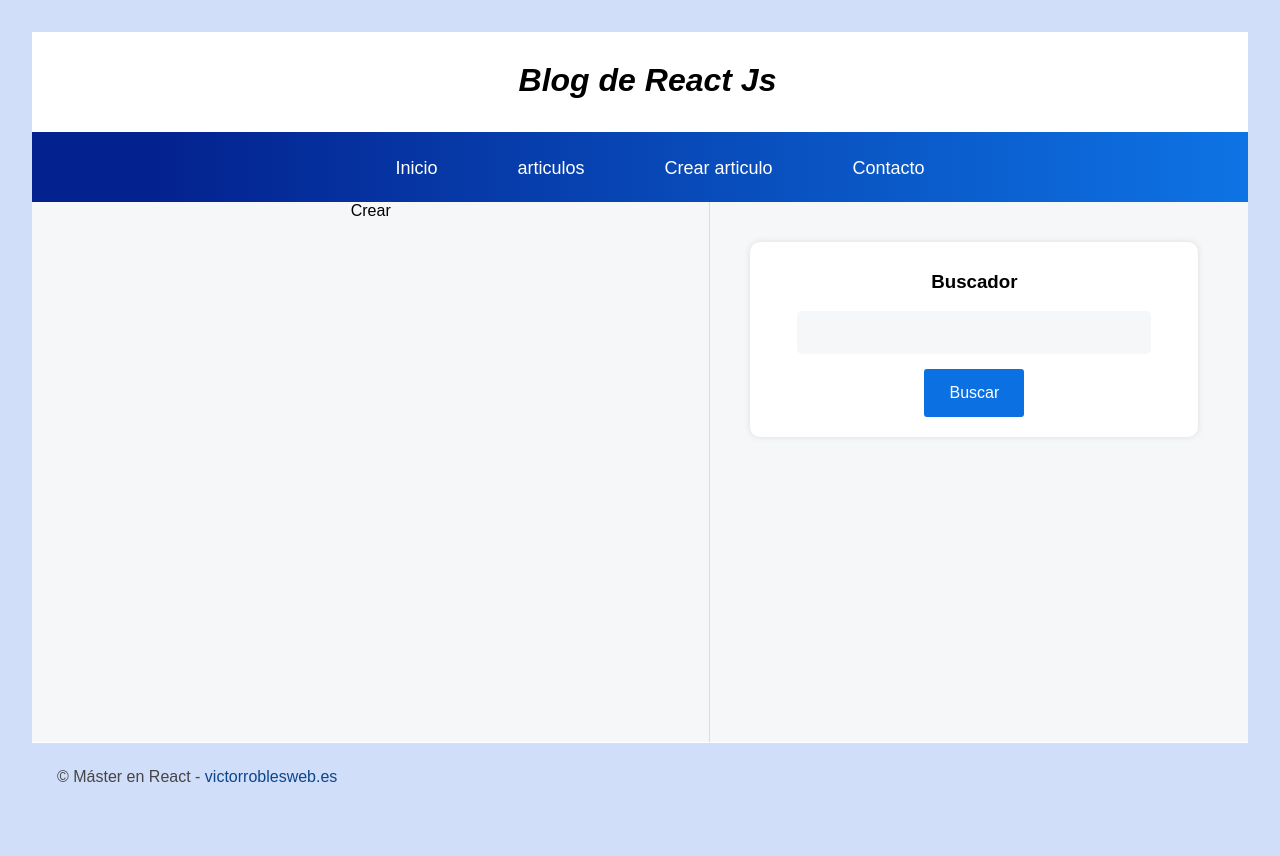
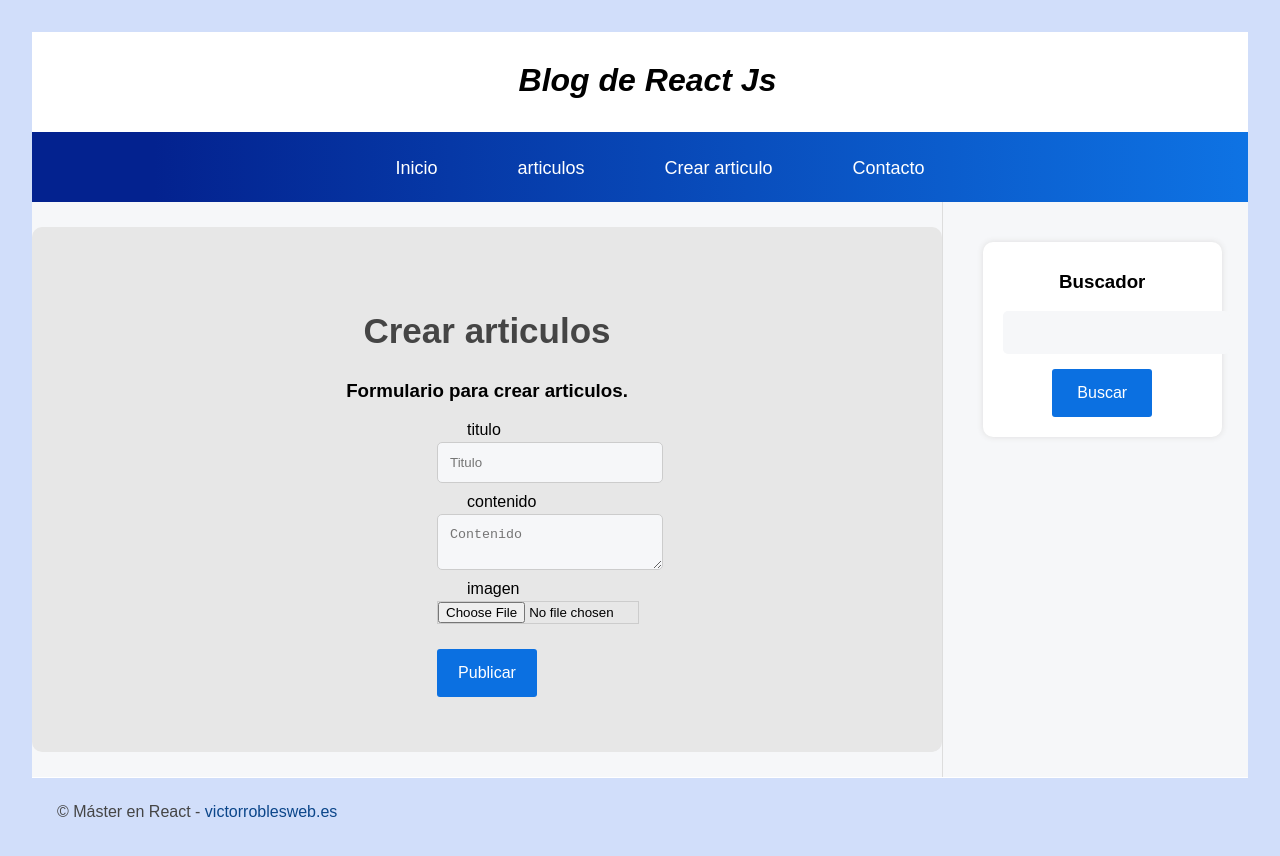
Before and after one commit to N4than13L/Blog-Reactivo, a React (Vite) app in the folder proyecto-blog/: page /crear-articulo in a window 1280 px wide. Shown: the top 856 px of the page. Built offline with nearby package versions, Linux system fonts and the light colour scheme.

Commit message:
agregando hook para formulario, refactorizando el codigo en apartado de articulos y creando su respectivo helper

```diff
--- a/proyecto-blog/src/components/pages/Articulos.jsx
+++ b/proyecto-blog/src/components/pages/Articulos.jsx
@@ -2,10 +2,13 @@ import React from "react";
 // 1. se importa los hooks useState y UseEffect.
 import { useState, useEffect } from "react";
 import { global } from "../../helpers/global";
+import { Peticion } from "../../helpers/Peticion";
+import { Listado } from "./Listado";
 
 export const Articulos = () => {
   // 2. Se crea el stado.
   const [articulos, setArticulos] = useState([]);
+  const [cargando, setCargando] = useState(true);
 
   // 3. se instancia el useEffect.
   useEffect(() => {
@@ -15,40 +18,23 @@ export const Articulos = () => {
   // 4. hacer la funcion correspondiente para conseguir los datos del api.
   const conseguir_articulos = async () => {
     // obtener la url.
-    const url = global.url + "articulos";
 
-    // hacer una variable para el await.
-    let peticion = await fetch(url, {
-      method: "GET",
-    });
-
-    // darle formato JSON a la variable de la peticion.
-    let datos = await peticion.json();
+    // console.log(await Peticion(global.url + "articulos", "GET"));
+    const { datos, cargando } = await Peticion(global.url + "articulos", "GET");
 
     if (datos.status === "success") {
       setArticulos(datos.articulos);
     }
+
+    setCargando(false);
   };
 
   return (
     <>
       {/* hacer la condicion ternaria (o de una sola linea) para recoger la informacion si la tiene el api y si no dar un mensaje de error. */}
+      {cargando ? "cargando..." : ""}
       {articulos.length >= 1 ? (
-        articulos.map((articulo) => {
-          return (
-            <article key={articulo._id} className="articulo-item">
-              <div className="mascara">
-                <img src="https://upload.wikimedia.org/wikipedia/commons/thumb/9/99/Unofficial_JavaScript_logo_2.svg/640px-Unofficial_JavaScript_logo_2.svg.png" />
-              </div>
-              <div className="datos">
-                <h3 className="title">{articulo.titulo}</h3>
-                <p className="description">{articulo.contenido}</p>
-                <button className="edit">Editar</button>
-                <button className="delete">Borrar</button>
-              </div>
-            </article>
-          );
-        })
+        <Listado articulos={articulos} setArticulos={setArticulos} />
       ) : (
         <h1>Errror 404 no hay articulos.</h1>
       )}
--- a/proyecto-blog/src/components/pages/Crear.jsx
+++ b/proyecto-blog/src/components/pages/Crear.jsx
@@ -1,5 +1,29 @@
 import React from "react";
 
 export const Crear = () => {
-  return <div>Crear</div>;
+  return (
+    <div className="jumbo">
+      <h1>Crear articulos</h1>
+      <h3>Formulario para crear articulos.</h3>
+      {/* Montar el formulario */}
+      <form className="formulario">
+        <div className="form-group">
+          <label htmlFor="titulo">titulo</label>
+          <input type="text" name="titulo" placeholder="Titulo" />
+        </div>
+
+        <div className="form-group">
+          <label htmlFor="contenido">contenido</label>
+          <textarea name="contenido" placeholder="Contenido" />
+        </div>
+
+        <div className="form-group">
+          <label htmlFor="imagen">imagen</label>
+          <input type="file" name="file0" id="imagen" />
+        </div>
+
+        <input type="submit" value="publicar" className="btn btn-success" />
+      </form>
+    </div>
+  );
 };
--- /dev/null
+++ b/proyecto-blog/src/components/pages/Listado.jsx
@@ -0,0 +1,19 @@
+import React from "react";
+
+export const Listado = ({ articulos, setArticulos }) => {
+  return articulos.map((articulo) => {
+    return (
+      <article key={articulo._id} className="articulo-item">
+        <div className="mascara">
+          <img src="https://upload.wikimedia.org/wikipedia/commons/thumb/9/99/Unofficial_JavaScript_logo_2.svg/640px-Unofficial_JavaScript_logo_2.svg.png" />
+        </div>
+        <div className="datos">
+          <h3 className="title">{articulo.titulo}</h3>
+          <p className="description">{articulo.contenido}</p>
+          <button className="edit">Editar</button>
+          <button className="delete">Borrar</button>
+        </div>
+      </article>
+    );
+  });
+};
--- /dev/null
+++ b/proyecto-blog/src/helpers/Peticion.jsx
@@ -0,0 +1,33 @@
+export const Peticion = async (url, metodo, datos_guardar = "") => {
+  let cargando = true;
+
+  let opciones = {
+    method: "GET",
+  };
+
+  if (metodo == "GET" || metodo == "DELETE") {
+    opciones = {
+      method: metodo,
+    };
+  }
+
+  if (metodo == "POST" || metodo == "PUT") {
+    opciones = {
+      method: "POST",
+      body: JSON.stringify(datos_guardar),
+      headers: {
+        "Content-Type": "application/json",
+      },
+    };
+  }
+
+  const peticion = await fetch(url, opciones);
+  const datos = await peticion.json();
+
+  cargando = false;
+
+  return {
+    datos,
+    cargando,
+  };
+};
--- a/proyecto-blog/src/index.css
+++ b/proyecto-blog/src/index.css
@@ -158,7 +158,7 @@ input[type="button"] {
 .jumbo {
   width: 85px;
   padding: 55px;
-  background-color: white;
+  background-color: rgb(231, 231, 231);
   border-radius: 10px;
   box-shadow: 0px 0px 6px, #ddd;
   min-width: 800px;
@@ -197,12 +197,8 @@ input[type="button"] {
   box-shadow: 0px 0px 6px #ddd;
 }
 
-.lateral input[type="text"],
-.lateral input[type="text"],
-.lateral textarea,
-.edit_form input[type="text"],
-.edit_form input[type="text"],
-.edit_form textarea {
+input[type="text"],
+textarea {
   display: block;
   margin: 0 auto;
   margin-top: 15px;
@@ -210,10 +206,35 @@ input[type="button"] {
   border-radius: 5px;
   background: #f6f7f9;
   color: #454545;
-  width: 80%;
+  width: 100%;
   opacity: 4;
   outline: 0;
   border-color: transparent;
+}
+
+.form-group {
+  width: 40px;
+  margin: 0px auto;
+  align-items: center;
+  text-align: center;
+}
+
+.form-group label {
+  display: block;
+  text-align: left;
+  margin-bottom: 3px;
+}
+
+.form-group input[type="text"],
+.form-group textarea,
+.form-group input[type="file"] {
+  border: 1px solid #ccc;
+  outline: 0;
+  width: 200px;
+  margin-top: 0;
+  /* margin-right: -25px; */
+  margin-left: -30px;
+  margin-bottom: 10px;
 }
 
 .edit_form {
```
Also changed, not shown: proyecto-blog/src/hooks/useForm.js (added, +44 -0 lines).
